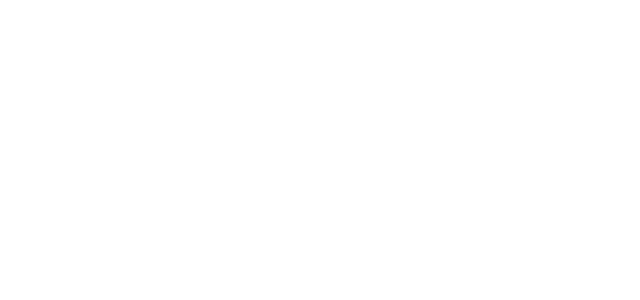
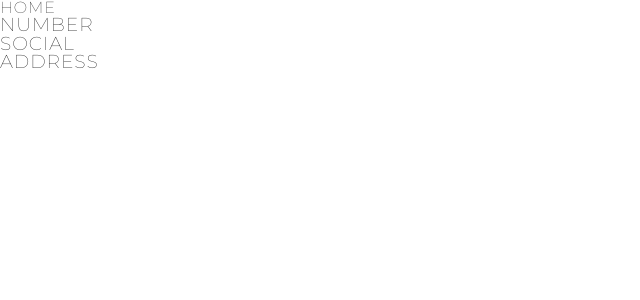
Before and after one commit to marcosjampietri/Next-TS-Portfolio, a Next.js app in the folder client/: page /contact in a window 1280 px wide. Before the commit this address had no page. Shown: the top 300 px of the page, without its empty margins (0-640 px from the left). Built offline with nearby package versions, Linux system fonts and the light colour scheme.

Commit message:
add contact page

```diff
--- /dev/null
+++ b/client/pages/contact.tsx
@@ -0,0 +1,34 @@
+import type { NextPage } from "next";
+import Link from "next/link";
+import styled from "styled-components";
+
+import Layout from "../components/Layout";
+
+const Home: NextPage = () => {
+    return (
+        <Layout>
+            <Page>
+                <Link href="/">
+                    <a style={{ color: "black" }}>HOME</a>
+                </Link>
+                <Text>
+                    <h3>NUMBER</h3>
+                    <h3>SOCIAL</h3>
+                    <h3>ADDRESS</h3>
+                </Text>
+            </Page>
+        </Layout>
+    );
+};
+
+export default Home;
+
+const Page = styled.div`
+    width: 100vw;
+    height: 100vh;
+`;
+const Text = styled.div`
+    h3 {
+        color: black;
+    }
+`;
```
Also changed, not shown: client/pages/index.tsx (+17 -3 lines).
